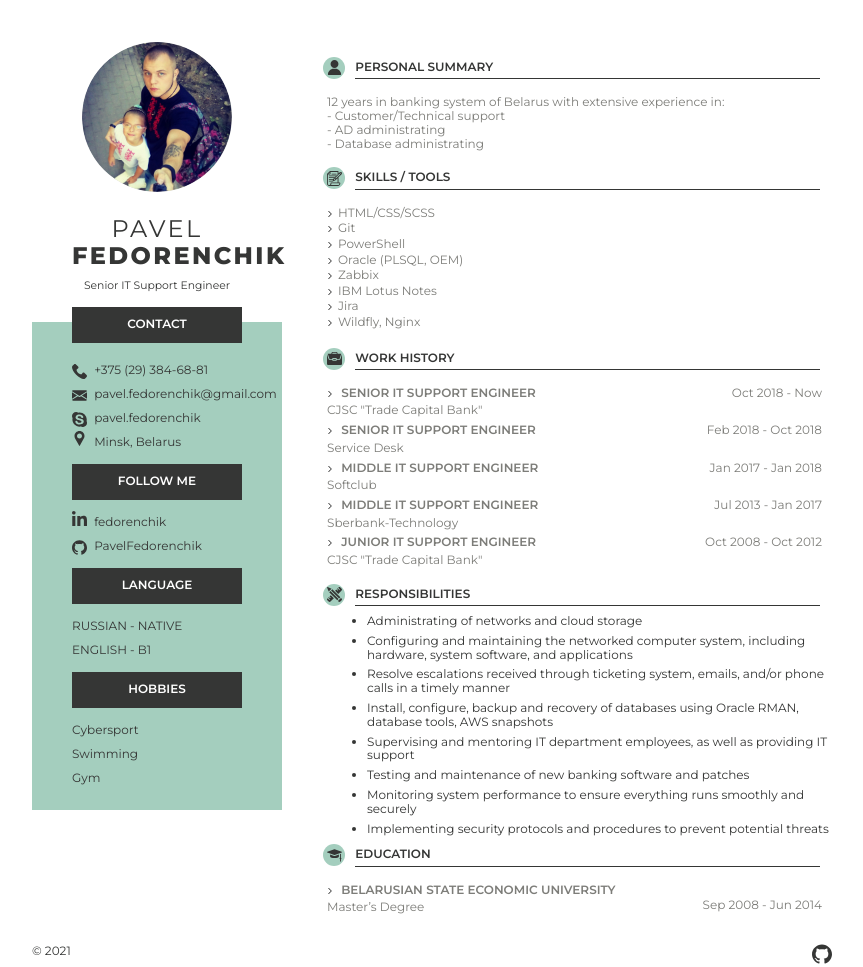
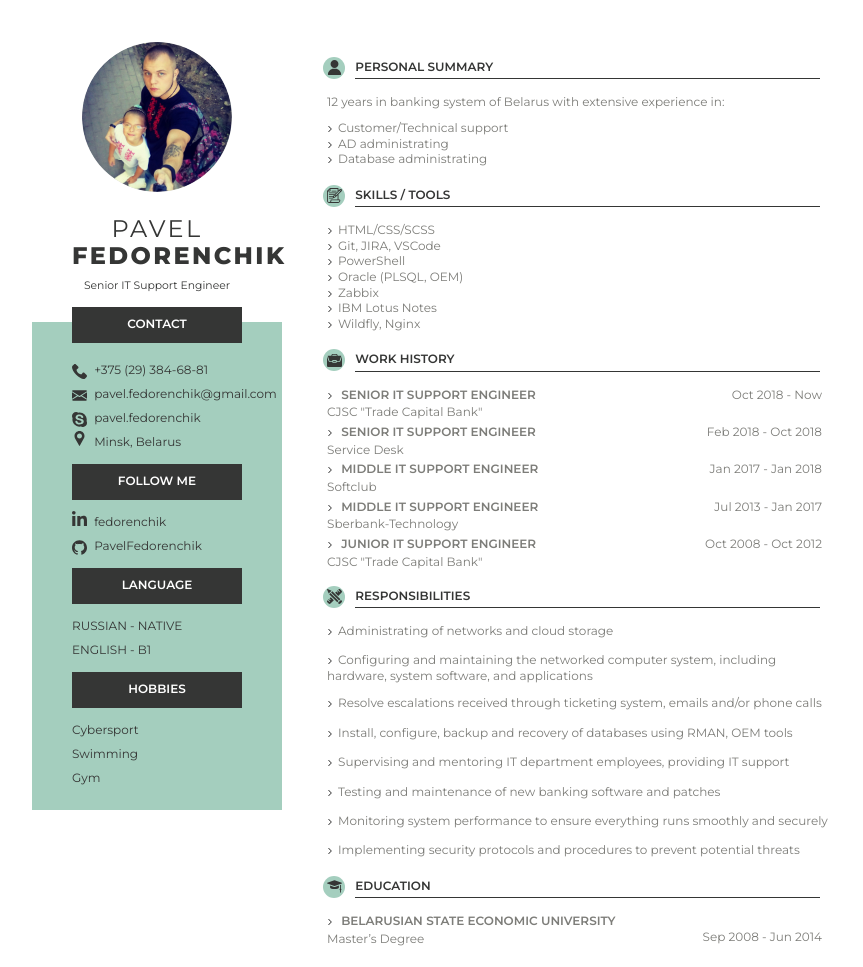
Before and after one commit to PavelFedorenchik/cv, a plain HTML site: page index.html in a window 1280 px wide. Shown: the whole page, without its empty margins (208-1071 px from the left). Drawn offline with Linux system fonts and the light colour scheme.

Commit message:
Update index.html

```diff
--- a/index.html
+++ b/index.html
@@ -86,12 +86,12 @@
           </svg>
           Personal Summary
         </h3>
-        <div class="article__text">
-          12 years in banking system of Belarus with extensive experience in:<br />
-         - Customer/Technical support<br />
-         - AD administrating<br />
-         - Database administrating
-        </div>
+        <ul class="article__text article__text--ul">
+          <p>12 years in banking system of Belarus with extensive experience in:</p>
+          <li>Customer/Technical support</li>
+          <li>AD administrating</li>
+          <li>Database administrating</li>
+        </ul>
       </article>
       <article class="article">
         <h3 class="article__title">
@@ -102,12 +102,11 @@
         </h3>
         <ul class="article__text article__text--ul">
           <li>HTML/CSS/SCSS</li>
-          <li>Git</li>
+          <li>Git, JIRA, VSCode</li>
           <li>PowerShell</li>
           <li>Oracle (PLSQL, OEM)</li>
           <li>Zabbix</li>
           <li>IBM Lotus Notes</li>
-          <li>Jira</li>
           <li>Wildfly, Nginx</li>
         </ul>
       </article>
@@ -153,16 +152,15 @@
           </svg>
           Responsibilities
         </h3>
-        <ul>
-          <li><div class="article__about">Administrating of networks and cloud storage</div></li>
-          <li><div class="article__about">Configuring and maintaining the networked computer system, including hardware, system software, and applications</div></li>
-          <li><div class="article__about">Resolve escalations received through ticketing system, emails, and/or phone calls in a timely manner</div></li>
-          <li><div class="article__about">Install, configure, backup and recovery of databases using Oracle RMAN, database tools, AWS snapshots</div></li>
-          <li><div class="article__about">Supervising and mentoring IT department employees, as well as providing IT support</div></li>
-          <li><div class="article__about">Testing and maintenance of new banking software and patches</div></li>
-          <li><div class="article__about">Monitoring system performance to ensure everything runs smoothly and securely</div></li>
-          <li><div class="article__about">Implementing security protocols and procedures to prevent potential threats</div></li>
-
+        <ul class="article__text article__text--ul">
+          <li>Administrating of networks and cloud storage</li><br />
+          <li>Configuring and maintaining the networked computer system, including hardware, system software, and applications</li><br />
+          <li>Resolve escalations received through ticketing system, emails and/or phone calls</li><br />
+          <li>Install, configure, backup and recovery of databases using RMAN, OEM tools</li><br />
+          <li>Supervising and mentoring IT department employees, providing IT support</li><br />
+          <li>Testing and maintenance of new banking software and patches</li><br />
+          <li>Monitoring system performance to ensure everything runs smoothly and securely</li><br />
+          <li>Implementing security protocols and procedures to prevent potential threats</li>
         </ul>
       </article>
       <article class="article">
@@ -184,16 +182,6 @@
       </article>
     </main>
   </div>
-  <footer>
-    <div class="copyright">&#169; 2021</div>
-    <div class="social">
-      <a href="https://github.com/PavelFedorenchik/" target="_blank">
-        <svg class="footer__icon">
-          <use xlink:href="#git" />
-        </svg>
-      </a>
-    </div>
-  </footer>
   <svg style="display: none">
     <symbol id="pin" viewbox="0 0 512 512">
       <g>
```
